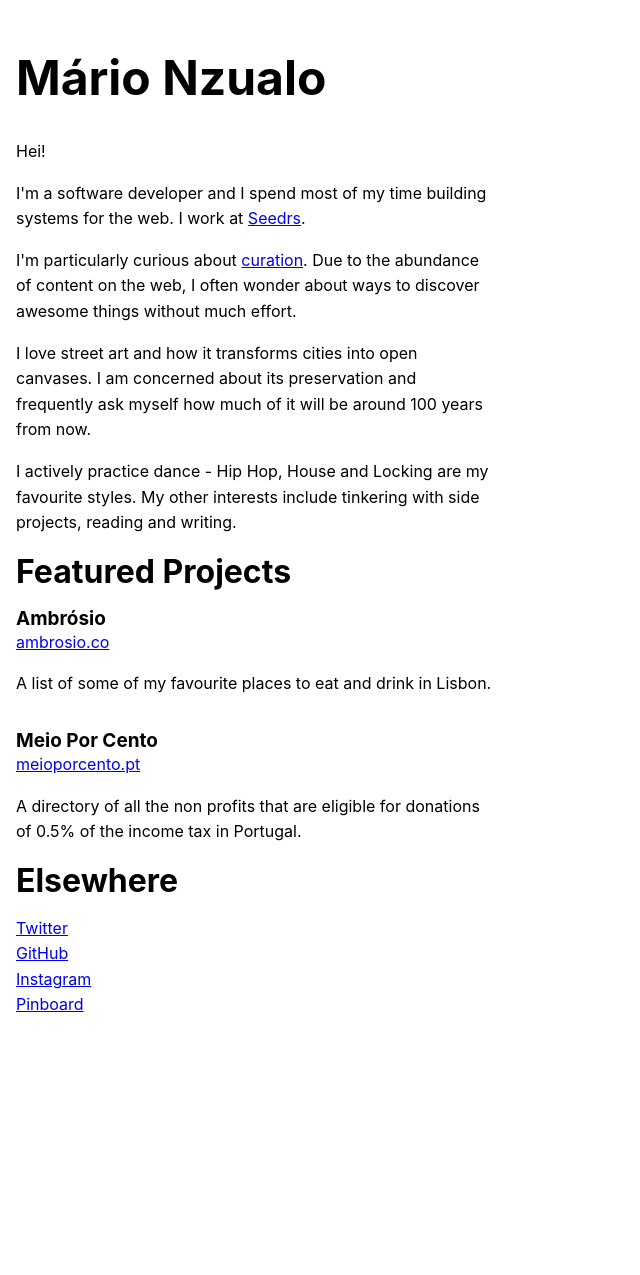
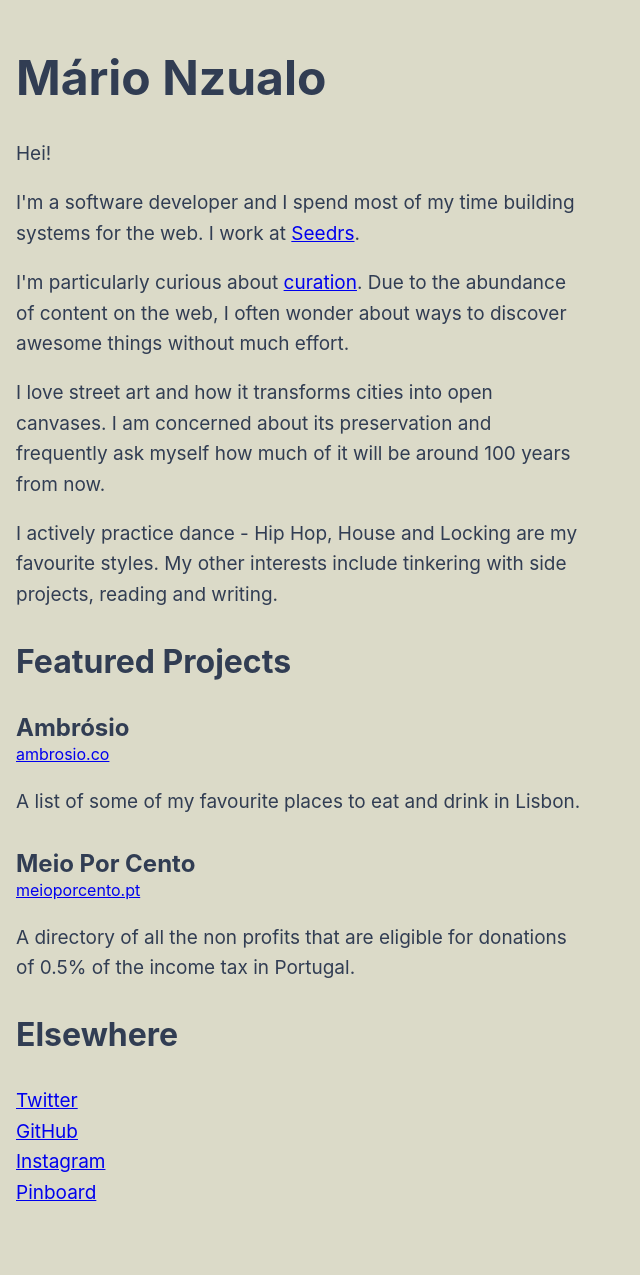
Before and after one commit to marionzualo/www, a Jekyll site: the page built from index.html, in a window 1280 px wide. Shown: the whole page, without its empty margins (0-640 px from the left). Built offline with Jekyll 4.4.1, drawn with Linux system fonts in a browser that asks for light colours; before the commit the page ends 1082 px from its top, so only the background shows below that.

Commit message:
Style the sie like Tyco

```diff
--- a/_layouts/default.html
+++ b/_layouts/default.html
@@ -1,7 +1,7 @@
 <!DOCTYPE html>
 <html lang="en">
   {% include _head.html %}
-  <body>
+  <body class="bgc1 c1">
     {{ content }}
   </body>
 </html>
--- a/css/nkd.css
+++ b/css/nkd.css
@@ -339,3 +339,5 @@
   Add your site styles here. Break things out to additional partials if you'd
   like and add inport them in nkd.css
 */
+.bgc1 { background-color: #dbdac8; }
+.c1 { color: #313d53; }
--- a/index.html
+++ b/index.html
@@ -4,33 +4,33 @@
 
 <main class="pa3">
   <h1 class="f3 mt0 mt4 mb4">Mário Nzualo</h1>
-  <p class="measure lh-copy">Hei!</p>
-  <p class="measure lh-copy">
+  <p class="measure lh-copy f6">Hei!</p>
+  <p class="measure lh-copy f6">
     I'm a software developer and I spend most of my time building systems for the web.
     I work at <a href="https://www.seedrs.com" target="_blank">Seedrs</a>.
   </p>
-  <p class="measure lh-copy">
+  <p class="measure lh-copy f6">
     I'm particularly curious about <a href="https://twitter.com/marionzualo/status/485361842727186432" target="_blank">curation</a>.
     Due to the abundance of content on the web, I often wonder about ways to discover awesome things without much
     effort.
   </p>
-  <p class="measure lh-copy">
+  <p class="measure lh-copy f6">
     I love street art and how it transforms cities into open canvases. I am concerned about its preservation and
     frequently ask myself how much of it will be around 100 years from now.
   </p>
-  <p class="measure lh-copy">
+  <p class="measure lh-copy f6">
     I actively practice dance - Hip Hop, House and Locking are my favourite styles. My other interests include
     tinkering with side projects, reading and writing.
   </p>
-  <h2 class="f4 mt0 mb3">Featured Projects</h2>
-  <h3 class="f6 mt0 mb0">Ambrósio</h3>
+  <h2 class="f4 mt4 mb4">Featured Projects</h2>
+  <h3 class="f5 mt0 mb0">Ambrósio</h3>
   <p class="measure lh-copy ma0"><a href="http://ambrosio.co" target="_blank">ambrosio.co</a></p>
-  <p class="measure lh-copy mb4">A list of some of my favourite places to eat and drink in Lisbon.</p>
-  <h3 class="f6 mt0 mb0">Meio Por Cento</h3>
+  <p class="measure lh-copy mb4 f6">A list of some of my favourite places to eat and drink in Lisbon.</p>
+  <h3 class="f5 mt0 mb0">Meio Por Cento</h3>
   <p class="measure lh-copy ma0"><a href="http://meioporcento.pt" target="_blank">meioporcento.pt</a></p>
-  <p class="measure lh-copy">A directory of all the non profits that are eligible for donations of 0.5% of the income tax in Portugal.</p>
-  <h2 class="f4 mt0 mb3">Elsewhere</h2>
-  <ul class="list-reset pl0 ml0 lh-copy">
+  <p class="measure lh-copy f6">A directory of all the non profits that are eligible for donations of 0.5% of the income tax in Portugal.</p>
+  <h2 class="f4 mt4 mb4">Elsewhere</h2>
+  <ul class="list-reset pl0 ml0 lh-copy f6">
     <li><a href="https://twitter.com/marionzualo" target="_blank">Twitter</a></li>
     <li><a href="https://github.com/marionzualo" target="_blank">GitHub</a></li>
     <li><a href="https://www.instagram.com/marionzualo/" target="_blank">Instagram</a></li>
--- a/src/nkd.css
+++ b/src/nkd.css
@@ -9,3 +9,4 @@
 @import '_links';
 @import '_spacing';
 @import '_styles';
+@import '_colors';
```
Also changed, not shown: src/_colors.css (added, +7 -0 lines), css/nkd.min.css.
